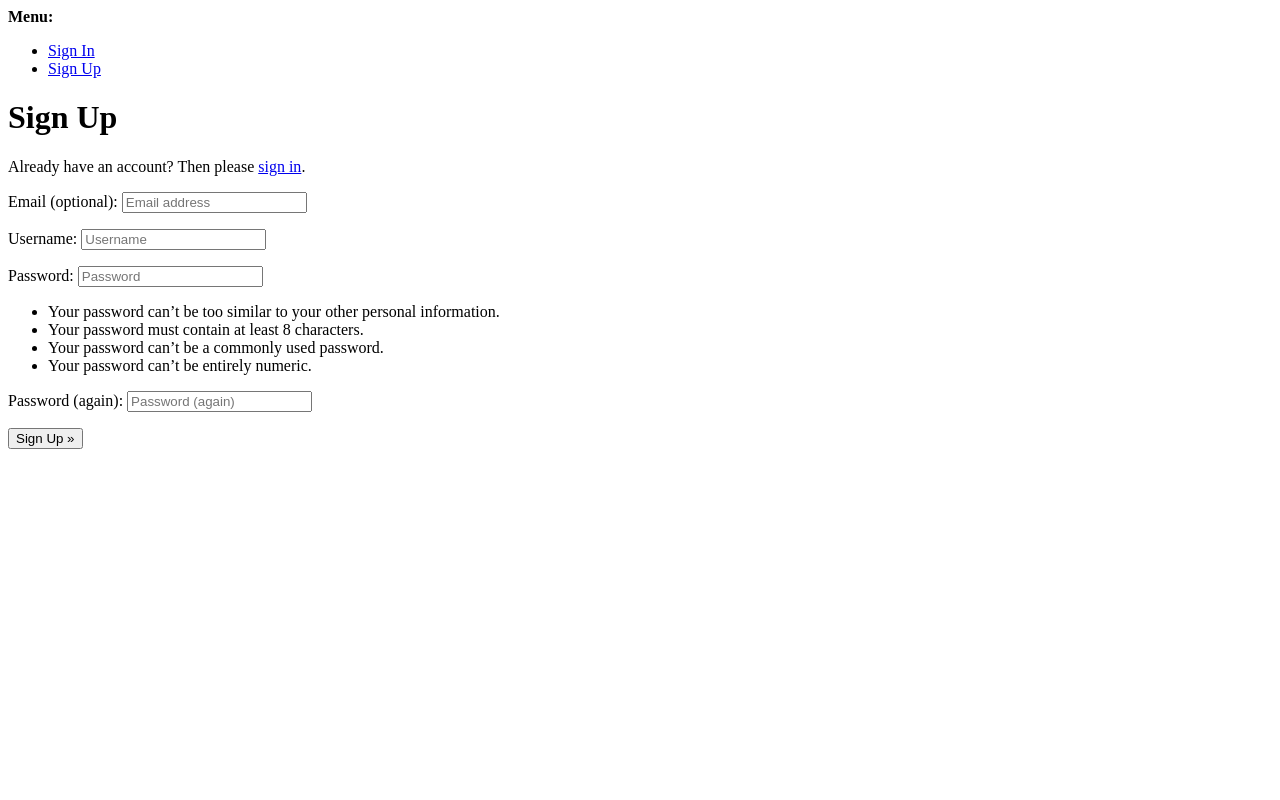
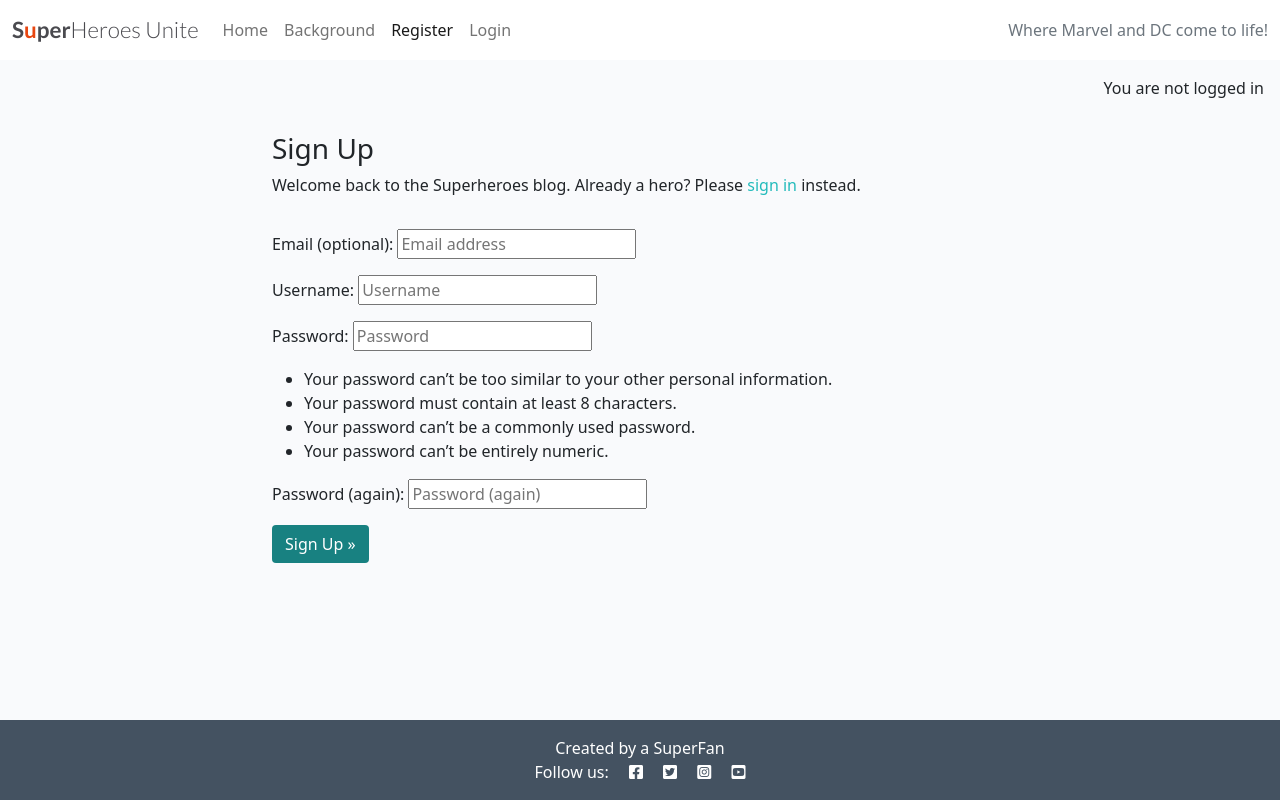
Before and after one commit to alanpaterson82/project4-blog, a Django app: page /accounts/signup/ in a window 1280 px wide. Run offline with Django 4.2, Linux system fonts and the light colour scheme.

Commit message:
add to register and login pages

```diff
--- a/blog/templates/blog/index.html
+++ b/blog/templates/blog/index.html
@@ -29,7 +29,7 @@
                         </div>
                     </div>
                 </div>
-                {% if forloop.counter|divisibleby:1 %}
+                {% if forloop.counter|divisibleby:3 %}
             </div>
             <div class="row">
                 {% endif %}
--- a/blog/views.py
+++ b/blog/views.py
@@ -6,7 +6,7 @@ from .models import Post
 class PostList(generic.ListView):
     queryset = Post.objects.filter(status=1)
     template_name = "blog/index.html"
-    paginate_by = 3
+    paginate_by = 6
 
 def post_detail(request, slug):
     """
--- a/superheroes/settings.py
+++ b/superheroes/settings.py
@@ -28,7 +28,7 @@ TEMPLATES_DIR = os.path.join(BASE_DIR, 'templates')
 SECRET_KEY = os.environ.get("SECRET_KEY")
 
 # SECURITY WARNING: don't run with debug turned on in production!
-DEBUG = False
+DEBUG = True
 
 ALLOWED_HOSTS = ['8000-alanpaterso-project4blo-h2id7bzf8pa.ws-eu108.gitpod.io',
                 '.herokuapp.com']
--- a/templates/account/login.html
+++ b/templates/account/login.html
@@ -12,7 +12,7 @@
         <div class="col-md-8 mt-3 offset-md-2">
             <h3>{% trans "Sign In" %}</h3>
 
-            <p>{% blocktrans %}Welcome back to the code|star blog. To leave a comment or like a post, please log in. If
+            <p>{% blocktrans %}Welcome back to the Superheroes blog. To leave a comment or like a post, please log in. If
                 you
                 have not created an account yet, then <a class="link" href="{{ signup_url }}">sign up</a>
                 first.{% endblocktrans %}</p>
--- a/templates/account/signup.html
+++ b/templates/account/signup.html
@@ -1,21 +1,38 @@
-{% extends "account/base.html" %}
+{% extends "base.html" %}
 
 {% load i18n %}
 
-{% block head_title %}{% trans "Signup" %}{% endblock head_title %}
+{% block head_title %}{% trans "Signup" %}{% endblock %}
 
 {% block content %}
-<h1>{% trans "Sign Up" %}</h1>
+<div class="container">
+  <div class="row">
+    <div class="col-md-8 mt-3 offset-md-2">
+      <h3>{% trans "Sign Up" %}</h3>
 
-<p>{% blocktrans %}Already have an account? Then please <a href="{{ login_url }}">sign in</a>.{% endblocktrans %}</p>
+      <p>{% blocktrans %}
+        Welcome back to the Superheroes blog.
+        Already a hero? Please
+        <a class="link" href="{{ login_url }}">sign in</a>
+        instead.
+      {% endblocktrans %}</p>
+    </div>
+  </div>
+  <div class="row">
+    <div class="col-md-8 mt-3 offset-md-2">
+      <form class="signup" id="signup_form" method="post"
+        action="{% url 'account_signup' %}">
+        {% csrf_token %}
+        {{ form.as_p }}
+        {% if redirect_field_value %}
+        <input type="hidden" name="{{ redirect_field_name }}"
+          value="{{ redirect_field_value }}" />
+        {% endif %}
+        <button class="btn btn-signup right" type="submit">
+          {% trans "Sign Up" %} &raquo;</button>
+      </form>
+    </div>
+  </div>
+</div>
 
-<form class="signup" id="signup_form" method="post" action="{% url 'account_signup' %}">
-  {% csrf_token %}
-  {{ form.as_p }}
-  {% if redirect_field_value %}
-  <input type="hidden" name="{{ redirect_field_name }}" value="{{ redirect_field_value }}" />
-  {% endif %}
-  <button type="submit">{% trans "Sign Up" %} &raquo;</button>
-</form>
-
-{% endblock content %}
+{% endblock %}
--- a/templates/base.html
+++ b/templates/base.html
@@ -73,6 +73,11 @@
     </nav>
 
     <main class="flex-shrink-0 main-bg">
+        {% if user.is_authenticated %}
+    <p class="text-end m-3">Your Superhero name is {{ user }}</p>
+    {% else %}
+    <p class="text-end m-3">You are not logged in</p>
+    {% endif %}
 
         {% block content %}
         <!-- Content Goes here -->
```
